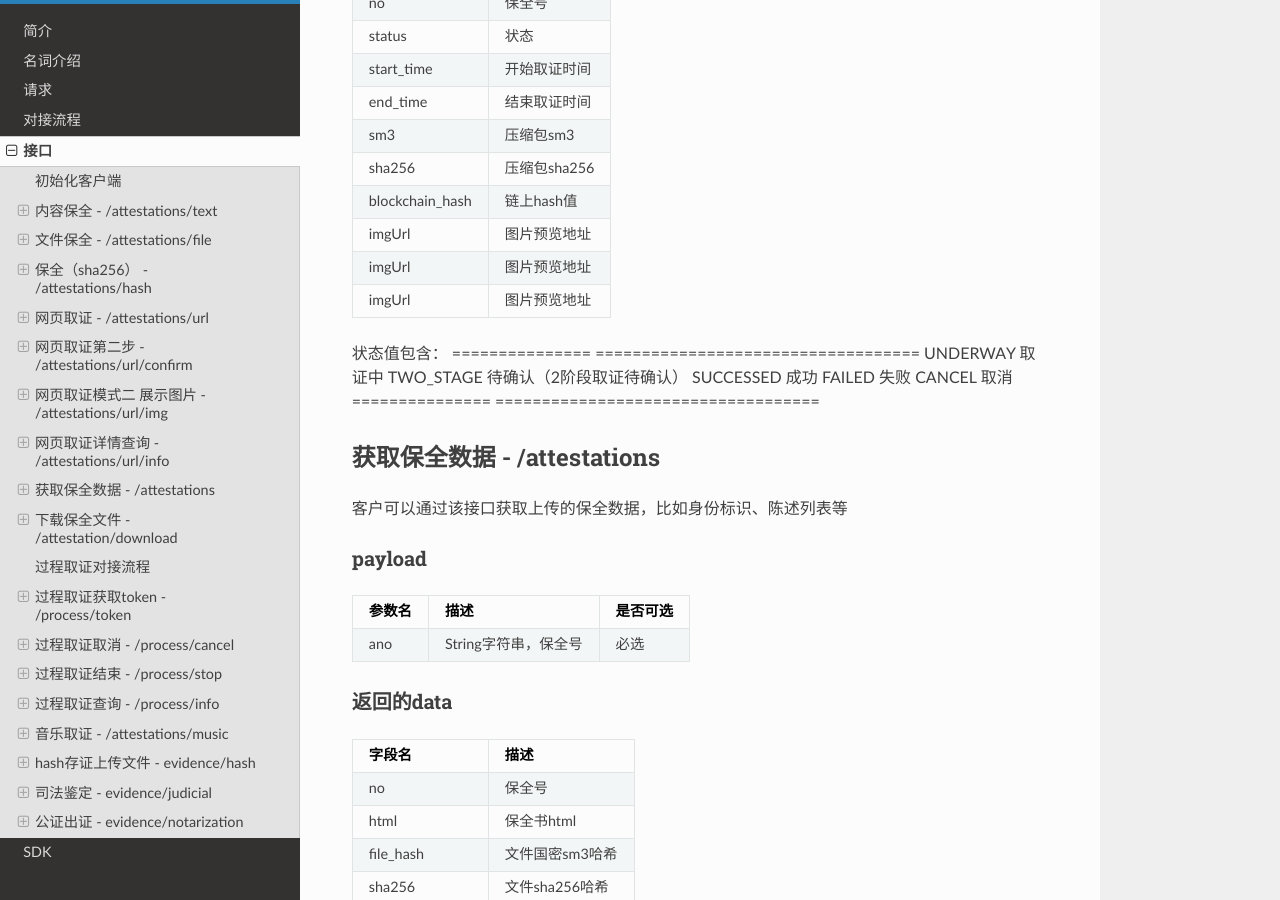
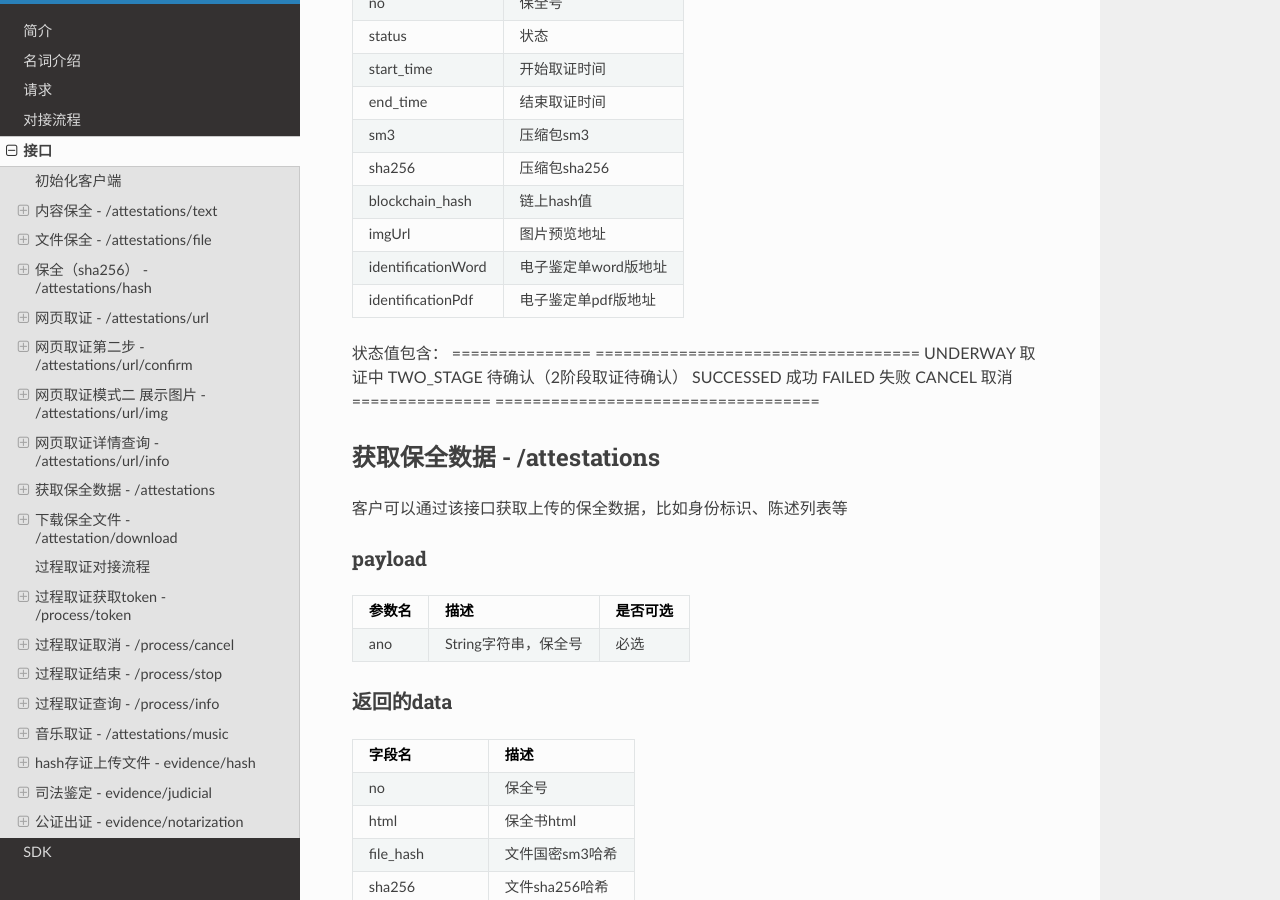
Before and after one commit to baoquan-hq/peacock-doc, a Sphinx documentation site: the page built from docs/api.rst, in a window 1280 px wide and 900 px high, scrolled down 4275 px. Built offline with Sphinx 7.4.7 and the Read the Docs theme 2.0.0, drawn with Linux system fonts in a browser that asks for light colours.

Commit message:
格式调整

```diff
--- a/docs/api.rst
+++ b/docs/api.rst
@@ -194,20 +194,20 @@ no                    保全号                                       必选
 返回的data
 ^^^^^^^^^^^^^^
 
-===================================  ====================================================================
-字段名 				                             描述
-===================================  ====================================================================
-no                                        保全号
-status                                    状态
-start_time                                开始取证时间
-end_time                                  结束取证时间
-sm3                                      压缩包sm3
-sha256                                   压缩包sha256
-blockchain_hash                              链上hash值
-imgUrl                                   图片预览地址
-imgUrl                                   图片预览地址
-imgUrl                                   图片预览地址
-===================================  ====================================================================
+===========================================  ====================================================================
+字段名 				                                 描述
+===========================================  ====================================================================
+no                                                   保全号
+status                                               状态
+start_time                                           开始取证时间
+end_time                                             结束取证时间
+sm3                                                 压缩包sm3
+sha256                                              压缩包sha256
+blockchain_hash                                         链上hash值
+imgUrl                                              图片预览地址
+identificationWord                                   电子鉴定单word版地址
+identificationPdf                                   电子鉴定单pdf版地址
+===========================================  ====================================================================
 状态值包含：
 ===============   ===================================
 UNDERWAY              取证中
```
